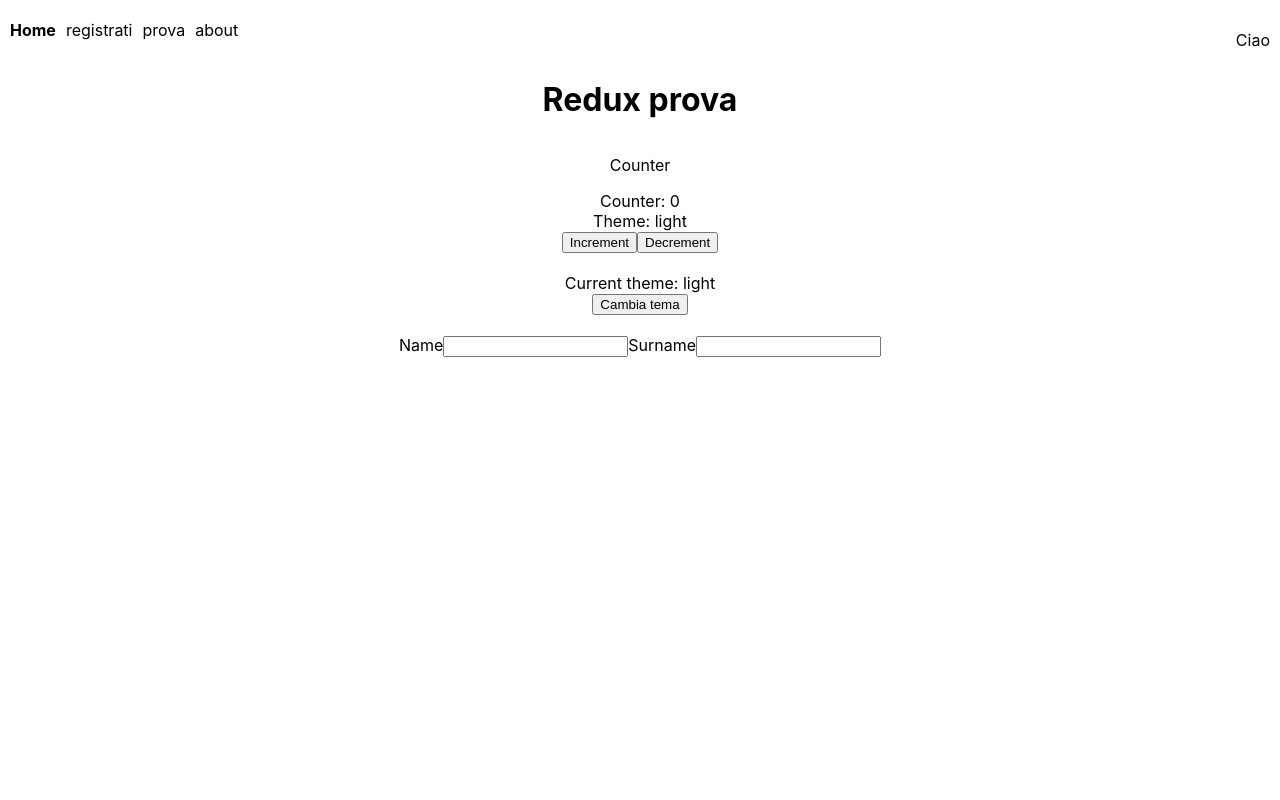
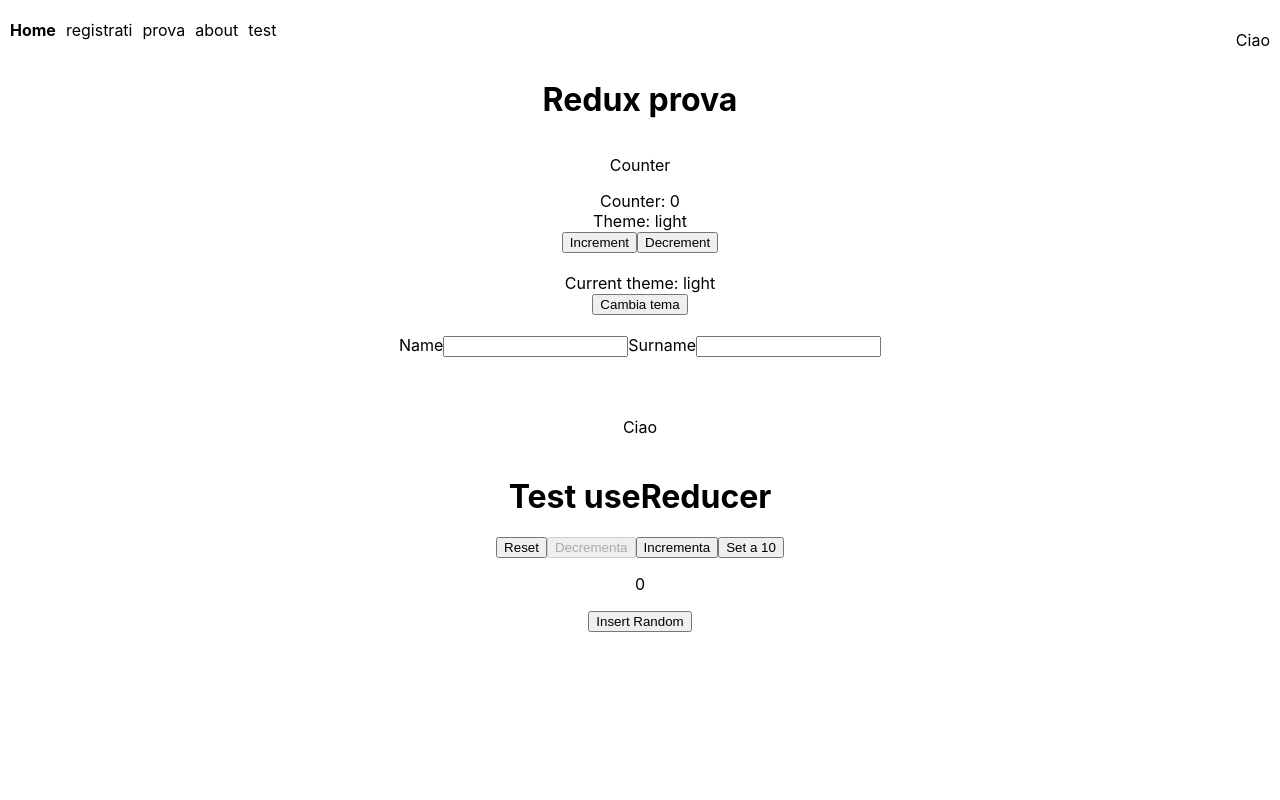
Before and after one commit to Hermann1871/redux2, a React (Create React App) app: page / in a window 1280 px wide. Shown: the top 800 px of the page. Built offline with nearby package versions, Linux system fonts and the light colour scheme.

Commit message:
added useReducer

```diff
--- a/src/components/Home.tsx
+++ b/src/components/Home.tsx
@@ -3,6 +3,8 @@ import { Counter } from "./Counter"
 import { Person } from "./Person"
 import { ShowPerson } from "./ShowPerson"
 import { Theme } from "./Theme"
+import { Test } from "./Test"
+import { Test2 } from "./Test2"
 
 export const Home = () => {
     const theme = useSelector((state: any) => state.theme.value)
@@ -23,7 +25,8 @@ export const Home = () => {
             <Counter></Counter><br /><br />
             <Theme></Theme><br /><br />
             <Person /><br /><br />
-            <ShowPerson></ShowPerson>
+            <ShowPerson></ShowPerson><br /><br />
+            <Test></Test>
 
 
             {/* </div> */}
--- a/src/components/Navbar.tsx
+++ b/src/components/Navbar.tsx
@@ -8,7 +8,7 @@ import { useSelector } from "react-redux"
 export const Navbar = () => {
     const theme = useSelector((state: any) => state.theme.value)
 
-    const urls = ['/registrati', '/prova', '/about'];
+    const urls = ['/registrati', '/prova', '/about', '/test'];
     const bold = { fontWeight: "bold" };
     const textColor = { color: theme === 'light' ? 'black' : 'white' }
 
--- a/src/components/Person.tsx
+++ b/src/components/Person.tsx
@@ -10,7 +10,7 @@ export const Person = () => {
 
 
     return (<>
-        <div className={`App ${theme} vp1`} >
+        <div className={`App ${theme}`} >
             <label >Name</label>
             <input onKeyUp={(event) => event.key === 'Enter' && dispatch(setName(event.currentTarget.value))} defaultValue={person.name}></input>
             <label >Surname</label>
--- /dev/null
+++ b/src/components/Test.tsx
@@ -0,0 +1,79 @@
+import { useReducer, useState } from "react"
+import { useSelector } from "react-redux"
+
+// Lez 2024-03-08
+
+export const Test = () => {
+
+    // type TypeAction = 'increment' | 'decrement' | 'reset' | 'set'
+    // type Action = {
+    //     type: 'increment' | 'decrement' | 'reset' | 'set',
+    //     value?: number
+    // }
+    type Action = {
+        type: 'increment' | 'decrement' | 'reset'
+    } | {
+        type: 'set',
+        value: number
+    }
+
+    const theme = useSelector((state: any) => state.theme.value)
+
+    // console.log("Test loaded")
+
+    // const reducer = (state: { counter: number }, action: { type: TypeAction }) => {
+    const reducer = (state: { counter: number }, action: Action) => {
+        switch (action.type) {
+            case 'reset': return { counter: 0 }
+            // case 'set': return { counter: action.value || 0 }
+            case 'set': return { counter: action.value }
+            case 'increment': return { counter: state.counter + 1 }
+            case 'decrement': return { counter: Math.max(0, state.counter - 1) }
+            default: return { counter: state.counter }
+        }
+
+        // if (action.type === 'reset') {
+        //     return { counter: 0 }
+        // } else if (action.type === 'increment') {
+        //     return { counter: state.counter + 1 }
+        // } else if (action.type === 'decrement' && state.counter > 0) {
+        //     return { counter: state.counter - 1 }
+        // } else {
+        //     return { counter: state.counter }
+        // }
+    }
+
+    const [state, dispatch] = useReducer(reducer, { counter: 0 })
+
+    const [numbers, setNumbers] = useState<number[]>([])
+    const [obj, setObj] = useState({name: 'Carlo'})
+
+    const insertRandom = () => {
+        const random = Math.random()
+        numbers.push(random)
+        console.log(numbers)
+        // setNumbers(numbers) // così non rirenderizza
+        setNumbers([...numbers]) // così sì perchè nuovo riferimento
+    }
+
+
+
+    return (<>
+        <div className={`App ${theme}`}>
+
+            <h1>Test useReducer</h1>
+            <button onClick={() => dispatch({ type: 'reset' })}>Reset</button>
+            <button disabled={state.counter <= 0} onClick={() => dispatch({ type: 'decrement' })}>Decrementa</button>
+            <button onClick={() => dispatch({ type: 'increment' })}>Incrementa</button>
+            <button onClick={() => dispatch({ type: 'set', value: 10 })}>Set a 10</button>
+
+            <p>{state.counter}</p>
+
+            <button onClick={insertRandom}>Insert Random</button>
+            <ol>
+                {numbers.map((item) => <li>{item}</li>)}
+            </ol>
+        </div>
+
+    </>)
+}
--- /dev/null
+++ b/src/components/Test2.tsx
@@ -0,0 +1,6 @@
+export const Test2 = () => {
+
+    return (<>
+        <h2>TEST 2</h2>
+    </>)
+}
--- /dev/null
+++ b/src/components/routes/Register.tsx
@@ -0,0 +1,14 @@
+import { Person } from "../Person"
+import "../../components/Theme.css"
+import { useSelector } from "react-redux"
+
+export const Register = ()=>{
+    const theme = useSelector((state: any) => state.theme.value)
+
+    return<>
+    <div className={`App ${theme} vp1`}>
+        <Person></Person>
+    </div>
+
+    </>
+}
```
Also changed, not shown: src/App.tsx (+7 -1 lines).
